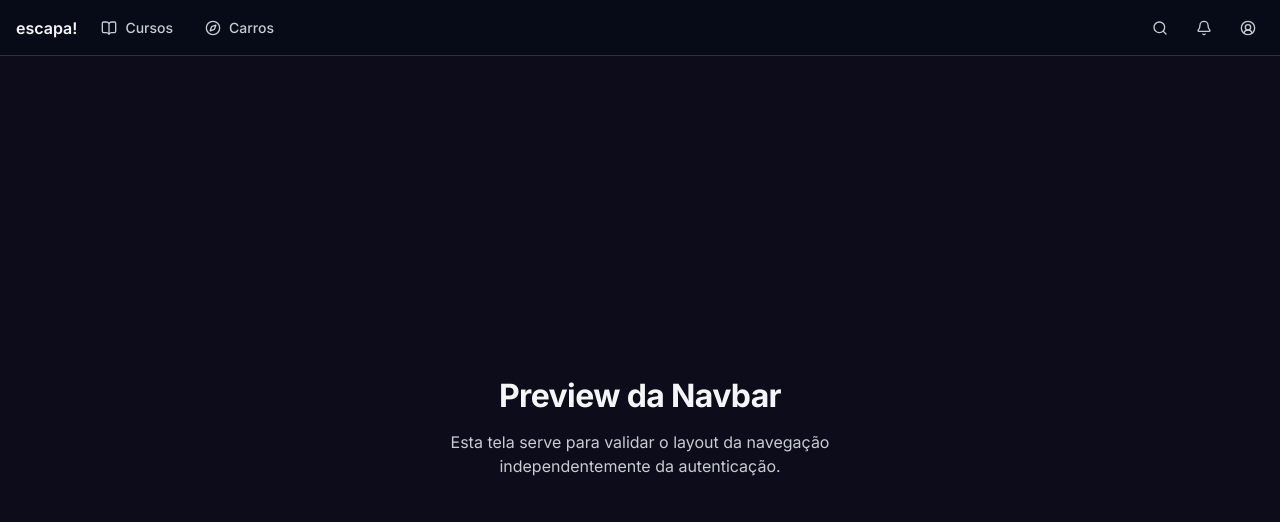
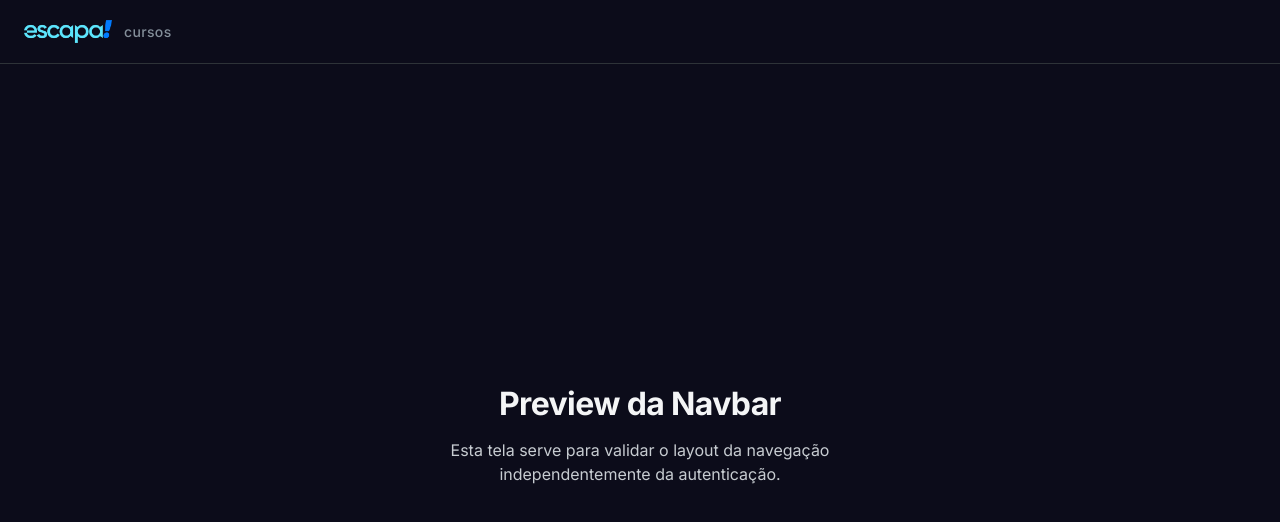
Before and after one commit to AGES-ESCAPA/Frontend, a React (Vite) app: page /preview-navbar in a window 1280 px wide. Shown: the top 522 px of the page. Built offline with nearby package versions, Linux system fonts and the light colour scheme.

Commit message:
feat: implement authenticated Navbar variants

```diff
--- a/src/components/layout/Navbar/Navbar.module.css
+++ b/src/components/layout/Navbar/Navbar.module.css
@@ -1,17 +1,21 @@
 .navbar {
+  position: sticky;
+  top: 0;
+  z-index: 10;
   display: flex;
   align-items: center;
   justify-content: space-between;
   width: 100%;
-  min-height: 3.5rem;
-  background: rgba(8, 12, 24, 0.98);
+  min-height: var(--space-16);
+  background: var(--color-surface);
   border-bottom: 1px solid var(--color-border);
-  padding: 0 var(--space-4);
+  padding: 0 var(--space-6);
   box-sizing: border-box;
 }
 
 .leftGroup,
-.rightGroup {
+.actions,
+.profileActions {
   display: flex;
   align-items: center;
   gap: var(--space-3);
@@ -21,68 +25,90 @@
   display: inline-flex;
   align-items: center;
   justify-content: center;
-  padding: 0;
-  background: transparent;
-  border: 0;
-  cursor: pointer;
+  line-height: 0;
 }
 
-.brandMark {
-  color: var(--color-text-primary);
-  font-size: var(--text-body-2);
-  font-weight: var(--font-weight-semibold);
+.brand img {
+  width: var(--container-md);
+  max-width: 5.5rem;
+  height: auto;
 }
 
-.navLinks {
+.leftGroup {
   display: flex;
   align-items: center;
-  gap: var(--space-2);
+  gap: var(--space-3);
 }
 
-.link {
-  display: inline-flex;
-  align-items: center;
-  gap: var(--space-2);
-  padding: var(--space-2) var(--space-3);
-  border-radius: var(--radius-md);
-  color: var(--color-text-secondary);
+.context {
+  color: var(--color-text-muted);
   font-size: var(--text-body-3);
   font-weight: var(--font-weight-medium);
-  text-decoration: none;
-  transition:
-    background-color var(--transition-fast),
-    color var(--transition-fast);
+  letter-spacing: var(--tracking-wide);
 }
 
-.link:hover,
-.link:focus-visible {
-  background-color: rgba(255, 255, 255, 0.04);
-  color: var(--color-text-primary);
-  outline: none;
-}
-
-.iconButton {
+.notificationButton,
+.profileButton {
   display: inline-flex;
   align-items: center;
   justify-content: center;
-  width: 2rem;
-  height: 2rem;
+  min-width: var(--space-10);
+  min-height: var(--space-10);
   border-radius: var(--radius-md);
   border: 1px solid transparent;
   background: transparent;
-  color: var(--color-text-secondary);
+  color: var(--color-info-300);
+  cursor: pointer;
   transition:
     background-color var(--transition-fast),
     color var(--transition-fast),
     border-color var(--transition-fast);
 }
 
-.iconButton:hover,
-.iconButton:focus-visible {
-  background-color: rgba(255, 255, 255, 0.04);
+.notificationButton {
+  position: relative;
+}
+
+.notificationButton:hover,
+.notificationButton:focus-visible,
+.profileButton:hover,
+.profileButton:focus-visible {
+  background-color: var(--color-border-subtle);
   border-color: var(--color-border-subtle);
+  outline: none;
+}
+
+.profileText {
+  display: flex;
+  flex-direction: column;
+  align-items: flex-start;
+  gap: var(--space-1);
+}
+
+.profileText strong {
   color: var(--color-text-primary);
-  outline: none;
+  font-size: var(--text-body-4);
+  font-weight: var(--font-weight-semibold);
+}
+
+.profileText small {
+  color: var(--color-neutral-400);
+  font-size: var(--text-body-5);
+}
+
+.badge {
+  position: absolute;
+  top: 0;
+  right: 0;
+  min-width: var(--space-3);
+  min-height: var(--space-3);
+  padding: 0 var(--space-1);
+  border-radius: var(--radius-full);
+  color: var(--color-white);
+  background-color: var(--color-error-300);
+  font-size: var(--text-body-5);
+  line-height: var(--space-3);
+  text-align: center;
 }
 
 @media (width <= 640px) {
@@ -90,11 +116,7 @@
     padding: 0 var(--space-3);
   }
 
-  .navLinks {
-    gap: var(--space-1);
-  }
-
-  .link span {
+  .profileText {
     display: none;
   }
 }
--- a/src/components/layout/Navbar/Navbar.tsx
+++ b/src/components/layout/Navbar/Navbar.tsx
@@ -1,37 +1,77 @@
-import { Bell, BookOpen, Compass, Search, UserCircle2 } from 'lucide-react';
+import { Bell } from 'lucide-react';
+import { Avatar, Button } from '@components/ui';
+import logo from '@assets/escapa_logo.png';
 import styles from './Navbar.module.css';
 
-export const Navbar = () => {
+export type NavbarState = 'noAuth' | 'register' | 'user' | 'company';
+
+export interface NavbarUser {
+  name: string;
+  role: string;
+  avatarUrl?: string;
+}
+
+export type NavbarProps =
+  | {
+      state: 'noAuth' | 'register';
+      user?: never;
+      notificationsCount?: number;
+    }
+  | {
+      state: 'user' | 'company';
+      user: NavbarUser;
+      notificationsCount?: number;
+    };
+
+export const Navbar = ({ state, user, notificationsCount = 0 }: NavbarProps) => {
+  const hasProfile = state === 'user' || state === 'company';
+  const isValidProfile = hasProfile && user;
+  const badgeLabel = notificationsCount > 99 ? '99+' : notificationsCount;
+
   return (
-    <nav className={styles.navbar} aria-label="Navegação principal">
+    <nav className={styles.navbar} aria-label="Navegação principal" data-state={state}>
       <div className={styles.leftGroup}>
-        <button type="button" className={styles.brand} aria-label="Página inicial">
-          <span className={styles.brandMark}>escapa!</span>
-        </button>
-
-        <div className={styles.navLinks}>
-          <a href="/cursos" className={styles.link} aria-label="Cursos">
-            <BookOpen size={16} aria-hidden="true" />
-            <span>Cursos</span>
-          </a>
-          <a href="/carros" className={styles.link} aria-label="Carros">
-            <Compass size={16} aria-hidden="true" />
-            <span>Carros</span>
-          </a>
-        </div>
+        <a href="/" className={styles.brand} aria-label="Página inicial">
+          <img src={logo} alt="escapa!" />
+        </a>
+        {state !== 'user' && state !== 'company' && <span className={styles.context}>cursos</span>}
       </div>
 
-      <div className={styles.rightGroup}>
-        <button type="button" className={styles.iconButton} aria-label="Buscar">
-          <Search size={16} aria-hidden="true" />
-        </button>
-        <button type="button" className={styles.iconButton} aria-label="Notificações">
-          <Bell size={16} aria-hidden="true" />
-        </button>
-        <button type="button" className={styles.iconButton} aria-label="Perfil do usuário">
-          <UserCircle2 size={16} aria-hidden="true" />
-        </button>
-      </div>
+      {state === 'noAuth' && (
+        <div className={styles.actions}>
+          <Button
+            variant="ghost"
+            className={styles.loginButton}
+            href="/login"
+            aria-label="Acessar a plataforma"
+          >
+            Entrar
+          </Button>
+          <Button variant="secondary" type="button">
+            Começar Agora
+          </Button>
+        </div>
+      )}
+
+      {isValidProfile && (
+        <div className={styles.profileActions}>
+          <button type="button" className={styles.notificationButton} aria-label="Notificações">
+            <Bell size={16} aria-hidden="true" />
+            {notificationsCount > 0 && <span className={styles.badge}>{badgeLabel}</span>}
+          </button>
+          <button
+            type="button"
+            className={styles.profileButton}
+            aria-label={`Perfil de ${user.name}`}
+          >
+            <Avatar name={user.name} avatarUrl={user.avatarUrl} theme="dark" />
+            <span className={styles.profileText}>
+              <strong>{user.name}</strong>
+              <small>{user.role}</small>
+            </span>
+          </button>
+        </div>
+      )}
     </nav>
   );
 };
```
Also changed, not shown: 1 other file (tests, documents, lock files or other folders).
